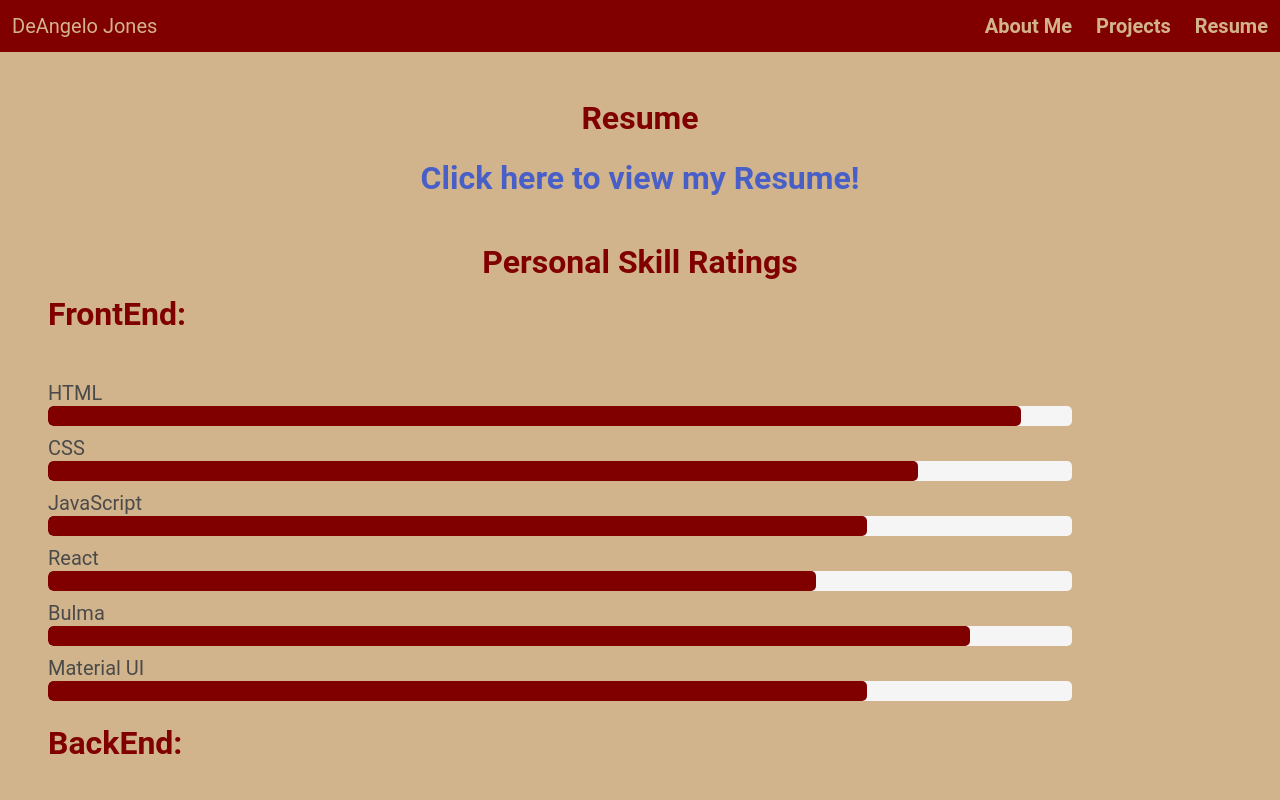
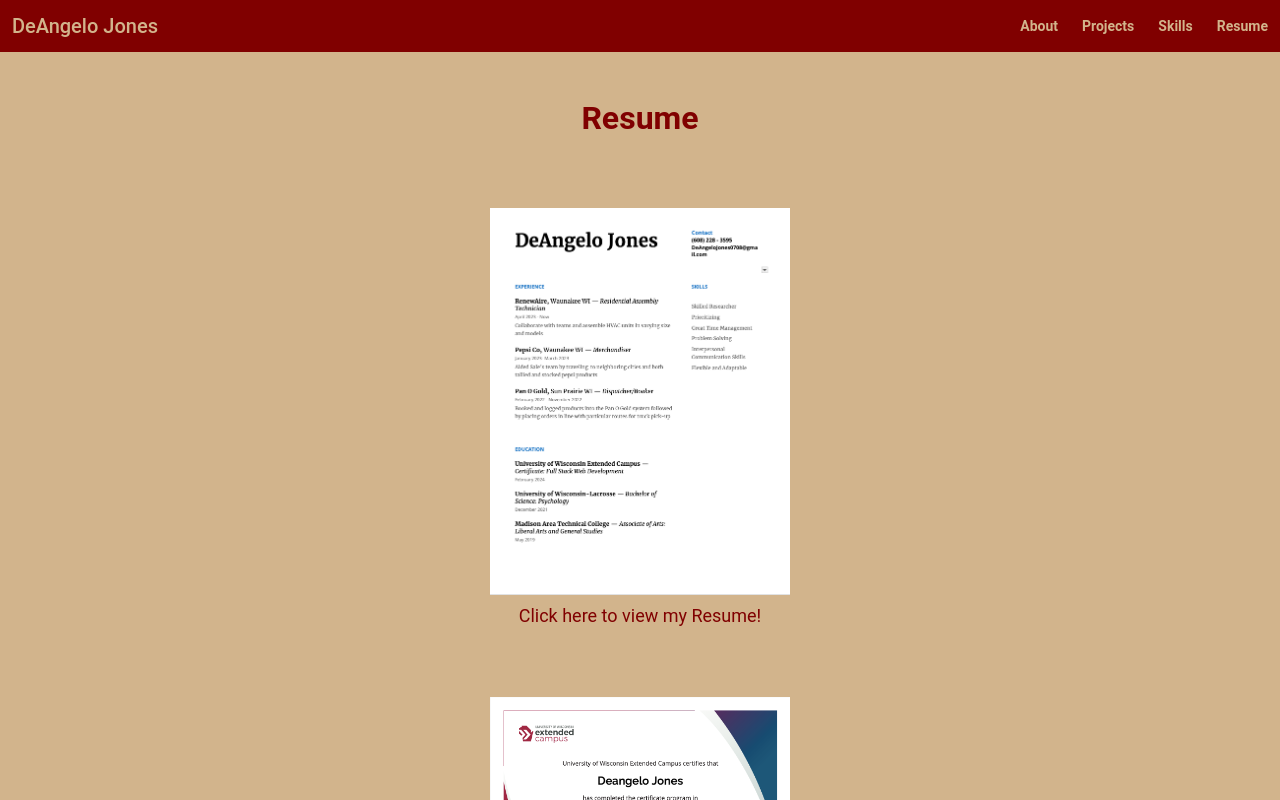
Before and after one commit to dtjones23/ReactFolio, a React (Vite) app: page / in a window 1280 px wide. Both pictures are taken after a click on the element "Resume". Shown: the top 800 px of the page. Built offline with nearby package versions, Linux system fonts and the light colour scheme.

Commit message:
adjusted format and added skills section

```diff
--- a/index.html
+++ b/index.html
@@ -4,7 +4,7 @@
     <meta charset="UTF-8" />
     <link rel="icon" type="image/svg+xml" href="/vite.svg" />
     <meta name="viewport" content="width=device-width, initial-scale=1.0" />
-    <title>DJ's ReactFolio</title>
+    <title>DJ's Portfolio</title>
   </head>
   <body>
     <div id="root"></div>
--- a/src/components/Header.jsx
+++ b/src/components/Header.jsx
@@ -3,7 +3,7 @@ import Navigation from './Navigation';
 import About from './About';
 import Project from './Project';
 import Resume from './Resume';
-// import Contact from './Contact';
+import Skills from './Skills';
 import '../index.css'
 
 function Header() {
@@ -21,8 +21,8 @@ function Header() {
       return <About />;
     } else if (page === 'Projects') {
       return <Project />;
-    // } else if (page === 'Contact') {
-    //   return <Contact />;
+    } else if (page === 'Skills') {
+      return <Skills />;
     } else if (page === 'Resume') {
       return <Resume />;
     }
@@ -31,7 +31,7 @@ function Header() {
     <div>
       <nav className='title navbar'>
         <div className='navbar-brand'>
-          <h1 className='navbar-item medium-font'>DeAngelo Jones</h1>
+          <h1 className='navbar-item medium-font' style={{fontWeight:500}}>DeAngelo Jones</h1>
         </div>
         <Navigation
           setPage={setPage}
--- a/src/components/Navigation.jsx
+++ b/src/components/Navigation.jsx
@@ -25,10 +25,11 @@ function Navigation({ setPage }) {
         </div>
         <div className={`navbar-menu ${showMenu ? 'is-active' : ''}`} style={{background:'maroon'}}>
           <div className="navbar-end">
-            <div className="navbar-item" onClick={() => {setPage('About Me'); toggleMenu();}}>About Me</div>
-            <div className="navbar-item" onClick={() => {setPage('Projects'); toggleMenu();}}>Projects</div>
+            <div className="navbar-item" style={{fontSize:'14px'}} onClick={() => {setPage('About Me'); toggleMenu();}}>About</div>
+            <div className="navbar-item" style={{fontSize:'14px'}} onClick={() => {setPage('Projects'); toggleMenu();}}>Projects</div>
             {/* <div className="navbar-item" onClick={() => {setPage('Contact'); toggleMenu();}}>Contact</div> */}
-            <div className="navbar-item" onClick={() => {setPage('Resume'); toggleMenu();}}>Resume</div>
+            <div className="navbar-item" style={{fontSize:'14px'}} onClick={() => {setPage('Skills'); toggleMenu();}}>Skills</div>
+            <div className="navbar-item" style={{fontSize:'14px'}} onClick={() => {setPage('Resume'); toggleMenu();}}>Resume</div>
           </div>
         </div>
       </nav>
--- a/src/components/Resume.jsx
+++ b/src/components/Resume.jsx
@@ -1,79 +1,33 @@
-import React from 'react'
-import '../index.css'
+import React from 'react';
+import resumeImage from '../images/resume.png';
+import certificateImage from '../images/certificate.png';
 
 export default function Resume() {
   return (
-    <div>
-    <div className='title has-text-centered'>
-        <h1 className='title has-text-centered mt-6' style={{ color: 'maroon' }}>Resume</h1>
-        <a href="https://docs.google.com/document/d/1xz5MWWkAytk1xtcgEfLj0Pt_sGCe0rsyjva_7GW9RYk/edit?usp=sharing" target="_blank" rel="noopener noreferrer" className='mt-6'>Click here to view my Resume!</a>
-        <h1 className='title has-text-centered mt-6 mb-4' style={{ color: 'maroon' }}>Personal Skill Ratings</h1>
-
-        {/* <!-- FrontEnd Skills --> */}
-        <ul className='subtitle has-text-left ml-6 mt-4' style={{width:"80%"}}>
-            <h2 className='title' style={{ color: 'maroon' }}>FrontEnd:</h2>
-            <br />
-            <li>HTML <div className="progress">
-                    <div className="progress-bar" style={{width: "95%"}}></div>
-                </div>
-            </li>
-            <li>CSS <div className="progress">
-                    <div className="progress-bar" style={{width: "85%"}}></div>
-                </div>
-            </li>
-            <li>JavaScript <div className="progress">
-                    <div className="progress-bar" style={{width: "80%"}}></div>
-                </div>
-            </li>
-            {/* <li>Bulma <div className="progress">
-                    <div className="progress-bar" style={{width: "90%"}}></div>
-                </div>
-            </li> */}
-            <li>React <div className="progress">
-                    <div className="progress-bar" style={{width: "75%"}}></div>
-                </div>
-            </li>
-            <li>Bulma <div className="progress">
-                    <div className="progress-bar" style={{width: "90%"}}></div>
-                </div>
-            </li>
-            <li>Material UI <div className="progress">
-                    <div className="progress-bar" style={{width: "80%"}}></div>
-                </div>
-            </li>
-        </ul>
-
-        {/* <!-- BackEnd Skills --> */}
-        <ul className='subtitle has-text-left ml-6 mt-4' style={{width:"80%"}}>
-            <h2 className='title' style={{ color: 'maroon' }}>BackEnd:</h2>
-            <br />
-            <li>API <div className="progress">
-                    <div className="progress-bar" style={{width: "90%"}}></div>
-                </div>
-            </li>
-            <li>Node.js <div className="progress">
-                    <div className="progress-bar" style={{width: "80%"}}></div>
-                </div>
-            </li>
-            <li>Express <div className="progress">
-                    <div className="progress-bar" style={{width: "65%"}}></div>
-                </div>
-            </li>
-            <li>MySQL <div className="progress">
-                    <div className="progress-bar" style={{width: "65%"}}></div>
-                </div>
-            </li>
-            <li>Mongo DB <div className="progress">
-                    <div className="progress-bar" style={{width: "75%"}}></div>
-                </div>
-            </li>
-            <li>Object-Oriented Programming <div className="progress">
-                    <div className="progress-bar" style={{width: "90%"}}></div>
-                </div>
-            </li>
-        </ul>
+    <div style={{ color: 'maroon', textAlign: 'center' }}>
+      <h1 className='title has-text-centered mt-6' style={{color:'maroon'}}>Resume</h1>
+      <div style={{ display: 'flex', flexDirection: 'column', alignItems: 'center' }}>
+        <a
+          href="https://docs.google.com/document/d/1xz5MWWkAytk1xtcgEfLj0Pt_sGCe0rsyjva_7GW9RYk/edit?usp=sharing"
+          target="_blank"
+          rel="noopener noreferrer"
+          className='mt-6'
+          style={{ color: 'maroon', textDecoration: 'none', marginBottom: '20px' }}
+        >
+          <img src={resumeImage} alt="Resume" style={{ maxWidth: '100%', width: '300px' }} />
+          <div>Click here to view my Resume!</div>
+        </a>
+        <a
+          href='https://mail-attachment.googleusercontent.com/attachment/u/0/?ui=2&ik=3df60eb367&attid=0.1&permmsgid=msg-f:1795251872214689759&th=18ea0410edb627df&view=att&disp=inline&saddbat=ANGjdJ_BClSCzkc4cGC1_puCdRbT7ZaQXd8w_R1arFf5y8Vakak35cMy-07z57TW8CISk-W1Lm8gGt57_sXT9R-1HoKnh9xB5YCoG8Lo85ERbSvvveKEyHX4KgiWKg1XiTurPJ-a6MImefVZ-i8C-a3CbVbc-oMu4aNCJK3dwm8kv70rXWSXaNOSaaebdhlV2qi2Nb3KMBUUq55IV7o6wdvpaEnrfl3My5Eb6IUlo5j_UBJxgjoSHKOFCIs8izAnFioG11l_LiVMI68a47SgPs34QrpAa8O1bA1IvU6T8tKPC3OCww5FQXczYh1PWV_k33AB1YfnhS351o2Ed2cAzWs5weMT18jHxZQEtBPQk2kvs3KgI5AmC5Qw_rn0q_1Ix3ytPZ9WBps8PPeVSpfMNp3X07rP12WEAOFloGtJLTa8AzwdCJ2yAPTOH3RABNr5n3BVNGuOFl-K-9TKE205V2v_hQB20hWhpQiIicIsf4650gsd16102tNVPQfvaeHtDcISsBiL0JHa6OysHm7JP6iXniQ47HZMQs8GvmiQTcqXMaRe85_wjhSyRvssnzMgXKe7Ok1lRojZlxR5gY4rhlai_cW15P6jzrIdGANKDCmZHdkJhsxM9LAOGU1Wwx1Sll3wARU09PUsuexI29JblkEisvv-W0OumDrrddNqM3I1KgxLWROI3mehkOOzitkXK7izBgw3JqjOzz8sO7jBBdDnr21NInquB6vBBC0wN5HyZbG7IWn5DBBAbB_LpcxC3ZmbgY4BBGHYVqTmvvm9vd9Ow669AS_7u_9wUoal4fWbwfQJbdJq2KN2nG2PTlmuWV_welQEZYN1ZXvjuQ7RW2eHZZIfH5VvV8eWfKX9CpT5DQK1BRSYZd-HHLvHwvv3BF3dyAF8U3uJgb57-ac_-Grgu085kCUpjlhQGJV8ZdhUt0OxKXNxyi7W6P4rds2mVnCmJaoIfKsr4xs-uYZJ2Oj2P1bWtpL19Wx2gToyDLIau7YKhnH1u6jNuw_WMcs'
+          target="_blank"
+          rel="noopener noreferrer"
+          className='mt-6'
+          style={{ color: 'maroon', textDecoration: 'none' }}
+        >
+          <img src={certificateImage} alt="Certificate" style={{ maxWidth: '100%', width: '300px' }} />
+          <div>Click here to view my Certificate!</div>
+        </a>
+      </div>
     </div>
-</div>
-
-  )
+  );
 }
--- /dev/null
+++ b/src/components/Skills.jsx
@@ -0,0 +1,78 @@
+import React from 'react'
+import '../index.css'
+
+export default function Skills() {
+  return (
+    <div>
+    <div className='title has-text-centered'>
+        <h1 className='title has-text-centered mt-6 mb-4' style={{ color: 'maroon' }}>Personal Skill Ratings</h1>
+        <br />
+        {/* <!-- FrontEnd Skills --> */}
+        <ul className='subtitle has-text-left ml-6 mt-4' style={{width:"80%"}}>
+            <h2 className='title' style={{ color: 'maroon' }}>FrontEnd:</h2>
+            <br />
+            <li>HTML <div className="progress">
+                    <div className="progress-bar" style={{width: "95%"}}></div>
+                </div>
+            </li>
+            <li>CSS <div className="progress">
+                    <div className="progress-bar" style={{width: "85%"}}></div>
+                </div>
+            </li>
+            <li>JavaScript <div className="progress">
+                    <div className="progress-bar" style={{width: "80%"}}></div>
+                </div>
+            </li>
+            {/* <li>Bulma <div className="progress">
+                    <div className="progress-bar" style={{width: "90%"}}></div>
+                </div>
+            </li> */}
+            <li>React <div className="progress">
+                    <div className="progress-bar" style={{width: "75%"}}></div>
+                </div>
+            </li>
+            <li>Bulma <div className="progress">
+                    <div className="progress-bar" style={{width: "90%"}}></div>
+                </div>
+            </li>
+            <li>Material UI <div className="progress">
+                    <div className="progress-bar" style={{width: "80%"}}></div>
+                </div>
+            </li>
+        </ul>
+
+        <br />
+        {/* <!-- BackEnd Skills --> */}
+        <ul className='subtitle has-text-left ml-6 mt-4' style={{width:"80%"}}>
+            <h2 className='title' style={{ color: 'maroon' }}>BackEnd:</h2>
+            <br />
+            <li>API <div className="progress">
+                    <div className="progress-bar" style={{width: "95%"}}></div>
+                </div>
+            </li>
+            <li>Node.js <div className="progress">
+                    <div className="progress-bar" style={{width: "80%"}}></div>
+                </div>
+            </li>
+            <li>Express <div className="progress">
+                    <div className="progress-bar" style={{width: "65%"}}></div>
+                </div>
+            </li>
+            <li>MySQL <div className="progress">
+                    <div className="progress-bar" style={{width: "65%"}}></div>
+                </div>
+            </li>
+            <li>Mongo DB <div className="progress">
+                    <div className="progress-bar" style={{width: "75%"}}></div>
+                </div>
+            </li>
+            <li>Object-Oriented Programming <div className="progress">
+                    <div className="progress-bar" style={{width: "90%"}}></div>
+                </div>
+            </li>
+        </ul>
+    </div>
+</div>
+
+  )
+}
```
Also changed, not shown: src/components/Footer.jsx (+4 -4 lines), src/components/ProjectInfo.jsx (+15 -14 lines), src/images/certificate.png (added), src/images/resume.png (added).
